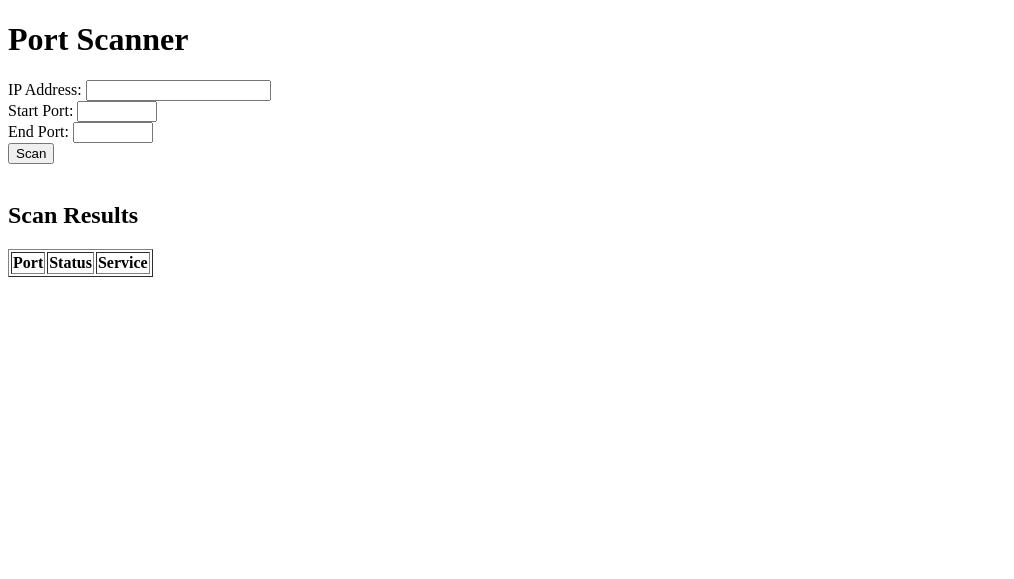
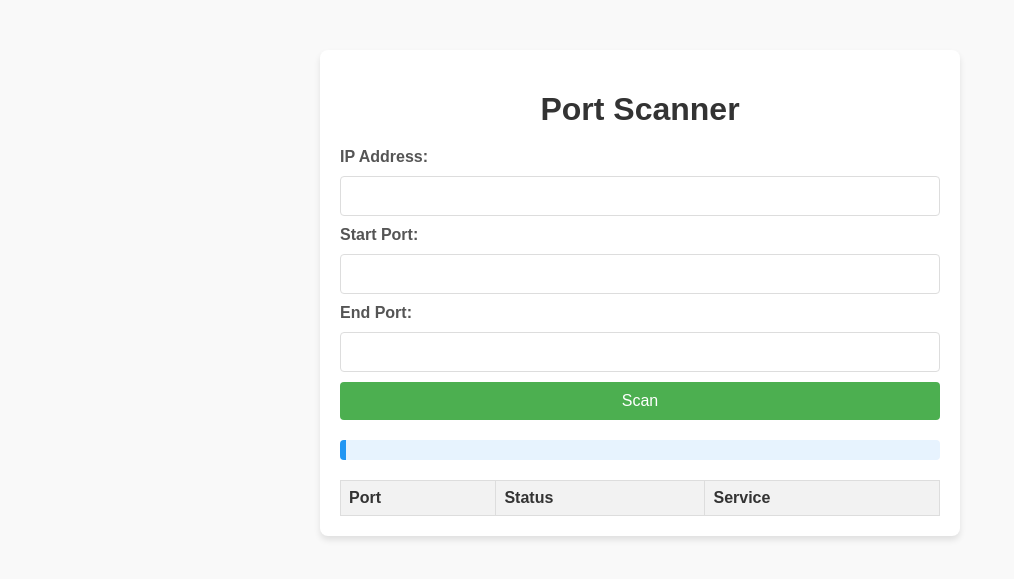
Before and after one commit to aotyo86/port_scanner, a Flask app: page / in a window 1280 px wide. Shown: the top 579 px of the page, without its empty margins (0-1014 px from the left). Run offline with Flask 3, Linux system fonts and the light colour scheme; lists and menus that the app fills with data are empty.

Commit message:
table表記の完成

```diff
--- a/app.py
+++ b/app.py
@@ -1,23 +1,22 @@
 from flask import Flask, request, jsonify
-from flask import Flask, render_template, send_from_directory
+from flask import render_template, send_from_directory
 import socket
 
-def scan_ports(ip,start_port,end_port):
+def scan_ports(ip, start_port, end_port):
     open_ports = []
-    for port in range(start_port,end_port+1):
-        with socket.socket(socket.AF_INET,socket.SOCK_STREAM) as s:
+    for port in range(start_port, end_port + 1):
+        with socket.socket(socket.AF_INET, socket.SOCK_STREAM) as s:
             s.settimeout(0.5)
-            if s.connect_ex((ip,port)) == 0:
+            if s.connect_ex((ip, port)) == 0:
                 open_ports.append(port)
     return open_ports
 
 # テスト
-
 if __name__ == "__main__":
     ip = "127.0.0.1"
     start_port = 1
     end_port = 100
-    print(f"Open ports on {ip} : {scan_ports(ip, start_port, end_port)}")
+    print(f"Open ports on {ip}: {scan_ports(ip, start_port, end_port)}")
 
 app = Flask(__name__)
 
@@ -30,13 +29,27 @@ def serve_static(filename):
 def home():
     return render_template('index.html')
 
-@app.route('/scan', methods=['POST','GET'])
+@app.route('/scan', methods=['POST', 'GET'])
 def scan():
-    data = request.json
-    ip = data['ip']
-    start_port = data['start_port']
-    end_port = data['end_port']
-    open_ports = scan_ports(ip,start_port,end_port)
+    data = request.get_json()  # JSONデータを取得
+    # デバッグ用の出力を追加
+    print("Received Data:", data)
+    if not data:
+        return jsonify({"error": "No data received or invalid JSON format"}), 400
+
+    ip = data.get('ip')
+    start_port = data.get('start_port')
+    end_port = data.get('end_port')
+
+    # デバッグ用に受け取った値を出力
+    print(f"IP: {ip}, Start Port: {start_port}, End Port: {end_port}")
+
+    # 入力値が正しいかチェック
+    if not ip or not isinstance(start_port, int) or not isinstance(end_port, int):
+        return jsonify({"error": "Invalid input values"}), 400
+
+    open_ports = scan_ports(ip, start_port, end_port)
+    open_ports = [{"port": port, "service": "Unknown"} for port in open_ports]
     return jsonify({"open_ports": open_ports})
 
 if __name__ == "__main__":
--- /dev/null
+++ b/static/css/style.css
@@ -0,0 +1,84 @@
+/* 背景とフォントの設定 */
+body {
+    font-family: Arial, sans-serif;
+    background-color: #f9f9f9;
+    margin: 0;
+    padding: 0;
+}
+
+/* 全体のコンテナ */
+.container {
+    max-width: 600px;
+    margin: 50px auto;
+    padding: 20px;
+    background: #ffffff;
+    border-radius: 8px;
+    box-shadow: 0 4px 6px rgba(0, 0, 0, 0.1);
+}
+
+/* タイトル */
+h1 {
+    text-align: center;
+    color: #333;
+    margin-bottom: 20px;
+}
+
+/* フォームのスタイル */
+form {
+    display: flex;
+    flex-direction: column;
+    gap: 10px;
+}
+
+label {
+    font-weight: bold;
+    color: #555;
+}
+
+input[type="text"], input[type="number"], button {
+    padding: 10px;
+    border: 1px solid #ddd;
+    border-radius: 4px;
+    font-size: 16px;
+}
+
+button {
+    background-color: #4CAF50;
+    color: white;
+    cursor: pointer;
+    border: none;
+}
+
+button:hover {
+    background-color: #45a049;
+}
+
+/* 結果表示エリア */
+#result {
+    margin-top: 20px;
+    padding: 10px;
+    background-color: #e7f3fe;
+    border-left: 6px solid #2196F3;
+    border-radius: 4px;
+    color: #333;
+}
+
+table {
+    width: 100%;
+    border-collapse: collapse;
+    margin-top: 20px;
+}
+
+table, th, td {
+    border: 1px solid #ddd;
+}
+
+th, td {
+    text-align: left;
+    padding: 8px;
+}
+
+th {
+    background-color: #f2f2f2;
+    color: #333;
+}
--- a/static/js/script.js
+++ b/static/js/script.js
@@ -0,0 +1,44 @@
+$(document).ready(function() {
+    $('#scan-form').submit(function(e) {
+        e.preventDefault(); // フォームのデフォルト動作を防止
+
+        const formData = {
+            ip: $('#ip').val(),
+            start_port: parseInt($('#start_port').val(), 10),
+            end_port: parseInt($('#end_port').val(), 10),
+        };
+
+        // デバッグ用ログ
+        console.log("Form Data:", formData);
+
+        // 値が正しく取得できているか確認
+        if (!formData.ip || isNaN(formData.start_port) || isNaN(formData.end_port)) {
+            alert('Please provide valid input values.');
+            return;
+        }
+
+        $.ajax({
+            type: 'POST',
+            url: '/scan',
+            contentType: 'application/json',
+            data: JSON.stringify(formData),
+            success: function(response) {
+                const tableBody = $('#results-table tbody');
+                tableBody.empty(); // 既存の結果をクリア
+
+                response.open_ports.forEach(portInfo => {
+                    tableBody.append(`
+                        <tr>
+                            <td>${portInfo.port}</td>
+                            <td style="color: green;">Open</td>
+                            <td>${portInfo.service || 'Unknown'}</td>
+                        </tr>
+                    `);
+                });
+            },
+            error: function(xhr) {
+                $('#result').html('Error: ' + (xhr.responseJSON?.error || 'An error occurred'));
+            },
+        });
+    });
+});
--- a/templates/index.html
+++ b/templates/index.html
@@ -4,28 +4,24 @@
     <meta charset="UTF-8">
     <meta name="viewport" content="width=device-width, initial-scale=1.0">
     <title>Port Scanner</title>
+    <link rel="stylesheet" href="/static/css/style.css">
     <script src="https://ajax.googleapis.com/ajax/libs/jquery/3.5.1/jquery.min.js"></script>
+    <script src="/static/js/script.js"></script>
 </head>
 <body>
+    <div class="container">
         <h1>Port Scanner</h1>
         <form id="scan-form">
             <label for="ip">IP Address:</label>
             <input type="text" id="ip" name="ip" required>
-        <br>
-        <label for="start-port">Start Port:</label>
-        <input type="number" id="start-port" name="start_port" required min="1" max="65535">
-        <br>
-        <label for="end-port">End Port:</label>
-        <input type="number" id="end-port" name="end_port" required min="1" max="65535">
-        <br>
+            <label for="start_port">Start Port:</label>
+            <input type="number" id="start_port" name="start_port" required min="1" max="65535">
+            <label for="end_port">End Port:</label>
+            <input type="number" id="end_port" name="end_port" required min="1" max="65535">
             <button type="submit">Scan</button>
         </form>
-    <br>
         <div id="result"></div>
-
-    <div>
-        <h2>Scan Results</h2>
-        <table id="results-table" border="1">
+        <table id="results-table">
             <thead>
                 <tr>
                     <th>Port</th>
@@ -33,10 +29,9 @@
                     <th>Service</th>
                 </tr>
             </thead>
-            <tbody></tbody>
+            <tbody>
+            </tbody>
         </table>
     </div>
-
-    <script src="/static/js/script.js"></script>
 </body>
 </html>
```
Also changed, not shown: is_ssh.py (added, +19 -0 lines), static/index.html (deleted, +0 -38 lines). Lines whose indentation alone changed are shown as unchanged.
